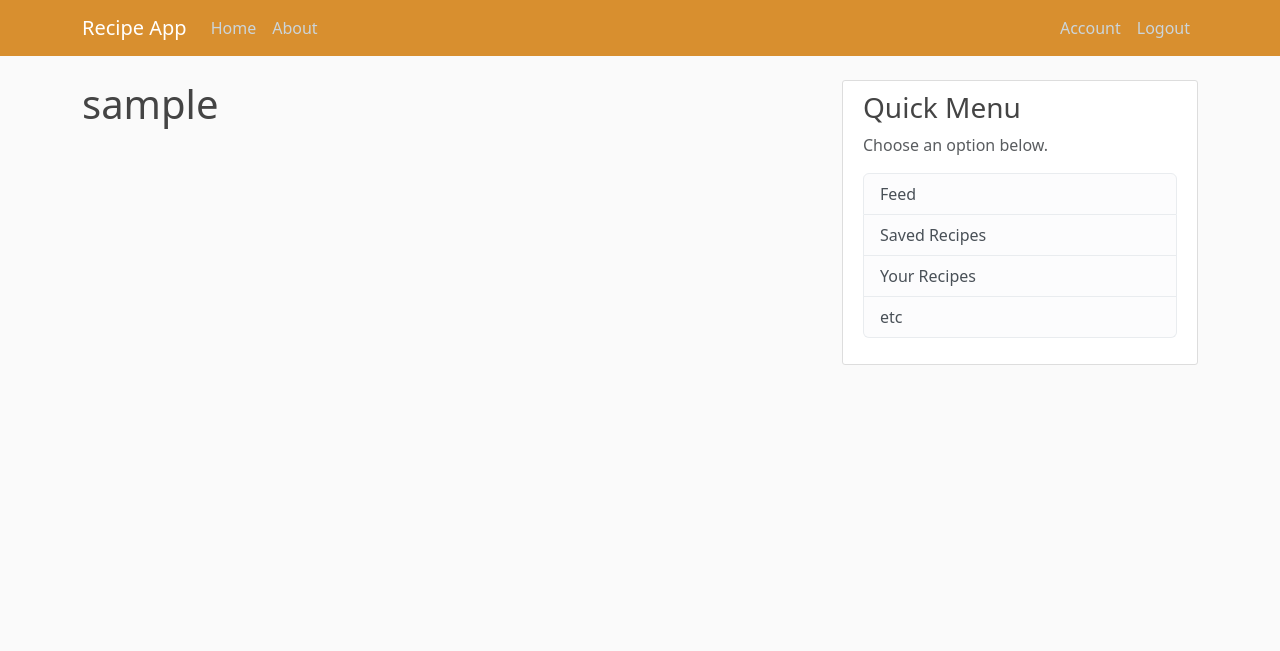
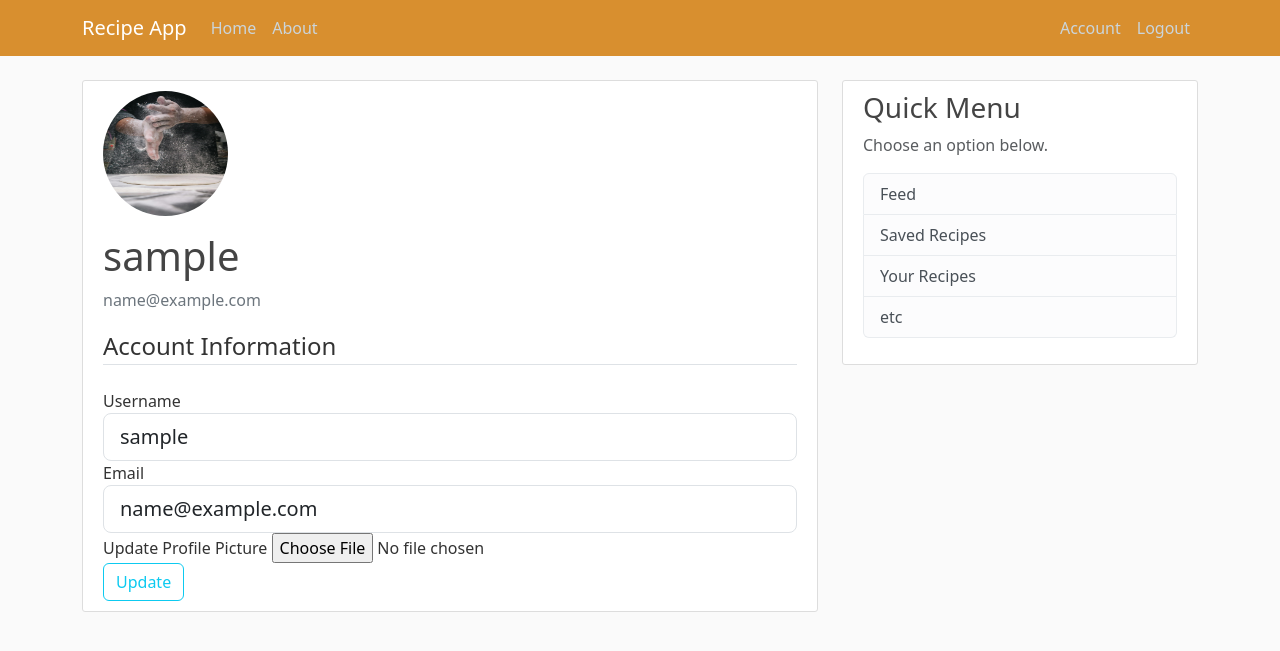
Before and after one commit to JMata28/recipe_app, a Flask app: page /account in a window 1280 px wide. Shown: the top 651 px of the page. Run offline with Flask 3, Linux system fonts and the light colour scheme; the visitor is signed in with stand-in values (Sample User, id 1); some libraries are stand-ins or nearby versions.

Commit message:
full implementation of Account page features - changing account details and profile picture

```diff
--- a/capstone_main/forms.py
+++ b/capstone_main/forms.py
@@ -1,4 +1,6 @@
 from flask_wtf import FlaskForm
+from flask_wtf.file import FileField, FileAllowed
+from flask_login import current_user
 from wtforms import StringField, PasswordField, SubmitField, BooleanField
 from wtforms.validators import DataRequired, Length, Email, EqualTo, ValidationError
 from capstone_main.models import User
@@ -30,3 +32,23 @@ class LoginForm(FlaskForm):
     password = PasswordField('Password', validators=[DataRequired()])
     remember = BooleanField('Remember Me')
     submit = SubmitField('Login')
+
+class UpdateAccountForm(FlaskForm):
+    username = StringField('Username',
+                           validators=[DataRequired(), Length(min=2, max=20)])
+    email = StringField('Email',
+                        validators=[DataRequired(), Email()])
+    picture = FileField('Update Profile Picture', validators=[FileAllowed(['jpg', 'jpeg', 'png'])])
+    submit = SubmitField('Update')
+
+    def validate_username(self, username):
+        if username.data != current_user.username:
+            user = User.query.filter_by(username=username.data).first()
+            if user:
+                raise ValidationError('That username is taken. Please choose a different one.')
+
+    def validate_email(self, email):
+        if email.data != current_user.email:
+            user = User.query.filter_by(email=email.data).first()
+            if user:
+                raise ValidationError('That email is taken. Please choose a different one.')
--- a/capstone_main/requirements.txt
+++ b/capstone_main/requirements.txt
@@ -1,14 +1,18 @@
+bcrypt==4.3.0
 blinker==1.9.0
 click==8.1.8
 dnspython==2.7.0
 email_validator==2.2.0
 Flask==3.1.0
+Flask-Bcrypt==1.0.1
+Flask-Login==0.6.3
 Flask-SQLAlchemy==3.1.1
 Flask-WTF==1.2.2
 idna==3.10
 itsdangerous==2.2.0
 Jinja2==3.1.5
 MarkupSafe==3.0.2
+pillow==11.2.1
 python-dotenv==1.0.1
 SQLAlchemy==2.0.38
 typing_extensions==4.12.2
--- a/capstone_main/routes.py
+++ b/capstone_main/routes.py
@@ -1,7 +1,10 @@
+import os
+import secrets
+from PIL import Image
 from flask import render_template, url_for, flash, redirect, request
 from capstone_main import app, db, bcrypt
 from capstone_main.models import User, Recipe
-from capstone_main.forms import RegistrationForm, LoginForm
+from capstone_main.forms import RegistrationForm, LoginForm, UpdateAccountForm
 from capstone_main.private_variables import *
 from flask_login import login_user, current_user, logout_user, login_required
 
@@ -48,7 +51,34 @@ def logout_page():
     logout_user()
     return redirect(url_for('home_page'))
 
-@app.route("/account")
+def save_picture(form_picture):
+    random_hex = secrets.token_hex(8)
+    _, f_ext = os.path.splitext(form_picture.filename)
+    picture_fn = random_hex + f_ext
+    picture_path = os.path.join(app.root_path, 'static', picture_fn)
+
+    output_size = (125, 125)
+    i = Image.open(form_picture)
+    i.thumbnail(output_size)
+    i.save(picture_path)
+
+    return picture_fn
+
+@app.route("/account", methods = ['GET', 'POST'])
 @login_required
 def account_page():
-    return render_template('account.html', title="Account")
+    form = UpdateAccountForm()
+    if form.validate_on_submit():
+        if form.picture.data:
+            picture_file = save_picture(form.picture.data)
+            current_user.image_file =  picture_file
+        current_user.username = form.username.data
+        current_user.email = form.email.data
+        db.session.commit()
+        flash('Your account has been updated!', 'success')
+        return redirect(url_for('account_page')) #causes the browser to send a GET request to avoide the POST GET REDIRECT PATTERN
+    elif request.method == 'GET':
+        form.username.data = current_user.username #pre-fills out the username in the form
+        form.email.data = current_user.email #pre-fills out the email in the form
+    image_file =  url_for('static', filename=current_user.image_file)
+    return render_template('account.html', title="Account", image_file=image_file, form=form)
--- a/capstone_main/templates/account.html
+++ b/capstone_main/templates/account.html
@@ -1,4 +1,57 @@
 {% extends "layout.html" %}
 {% block content %}
-    <h1> {{ current_user.username }}</h1>
+    <div class="content-section">
+        <div class="media">
+        <img class="rounded-circle account-img" src="{{ image_file }}">
+        <div class="media-body">
+            <h2 class="account-heading">{{ current_user.username }}</h2>
+            <p class="text-secondary">{{ current_user.email }}</p>
+        </div>
+        </div>
+            <form method="POST" action="" enctype="multipart/form-data">
+                {{ form.hidden_tag() }}
+                <fieldset class="form-group">
+                    <legend class="border-bottom mb-4">Account Information</legend>
+                    <div class="form-group">
+                        {{ form.username.label(class="form-control-label") }}
+
+                        {% if form.username.errors %}
+                            {{ form.username(class="form-control form-control-lg is-invalid") }}
+                            <div class="invalid-feedback">
+                                {% for error in form.username.errors %}
+                                    <span>{{ error }}</span>
+                                {% endfor %}
+                            </div>
+                        {% else %}
+                            {{ form.username(class="form-control form-control-lg") }}
+                        {% endif %}
+                    </div>
+                    <div class="form-group">
+                        {{ form.email.label(class="form-control-label") }}
+                        {% if form.email.errors %}
+                            {{ form.email(class="form-control form-control-lg is-invalid") }}
+                            <div class="invalid-feedback">
+                                {% for error in form.email.errors %}
+                                    <span>{{ error }}</span>
+                                {% endfor %}
+                            </div>
+                        {% else %}
+                            {{ form.email(class="form-control form-control-lg") }}
+                        {% endif %}
+                    </div>
+                    <div class="form-group">
+                        {{ form.picture.label() }}
+                        {{ form.picture(class="form-control-file") }}
+                        {% if form.picture.errors %}
+                            {% for error in form.picture.errors %}
+                                <span class="text-danger">{{ error }}</span></br>
+                            {% endfor %}
+                        {% endif %}
+                    </div>
+                </fieldset>
+                <div class="form-group">
+                    {{ form.submit(class="btn btn-outline-info") }}
+                </div>
+            </form>
+    </div>
 {% endblock content %}
--- a/capstone_main/templates/layout.html
+++ b/capstone_main/templates/layout.html
@@ -40,7 +40,7 @@
         </header>
           <main role="main" class="container">
             <div class="row">
-              <div class="col-md-8">
+              <div class="col-md">
                 {% with messages = get_flashed_messages(with_categories=true) %}
                   {% if messages %}
                     {% for category, message in messages %}
@@ -52,6 +52,7 @@
                 {% endwith %}
                 {% block content %}{% endblock %}
               </div>
+              {% if current_user.is_authenticated %}
               <div class="col-md-4">
                 <div class="content-section">
                   <h3>Quick Menu</h3>
@@ -65,6 +66,7 @@
                   </p>
                 </div>
               </div>
+              {% endif %}
             </div>
           </main>
         <script src="https://cdn.jsdelivr.net/npm/bootstrap@5.3.3/dist/js/bootstrap.bundle.min.js" integrity="sha384-YvpcrYf0tY3lHB60NNkmXc5s9fDVZLESaAA55NDzOxhy9GkcIdslK1eN7N6jIeHz" crossorigin="anonymous"></script>
```
Also changed, not shown: capstone_main/templates/home.html (+21 -5 lines), capstone_main/static/9dfd33b034d5defa.jpg (added), capstone_main/static/chicken-parm-pic.jpeg (added), capstone_main/static/default_profile_pic.jpg (added), capstone_main/static/fish-tacos-pic.jpeg (added).
